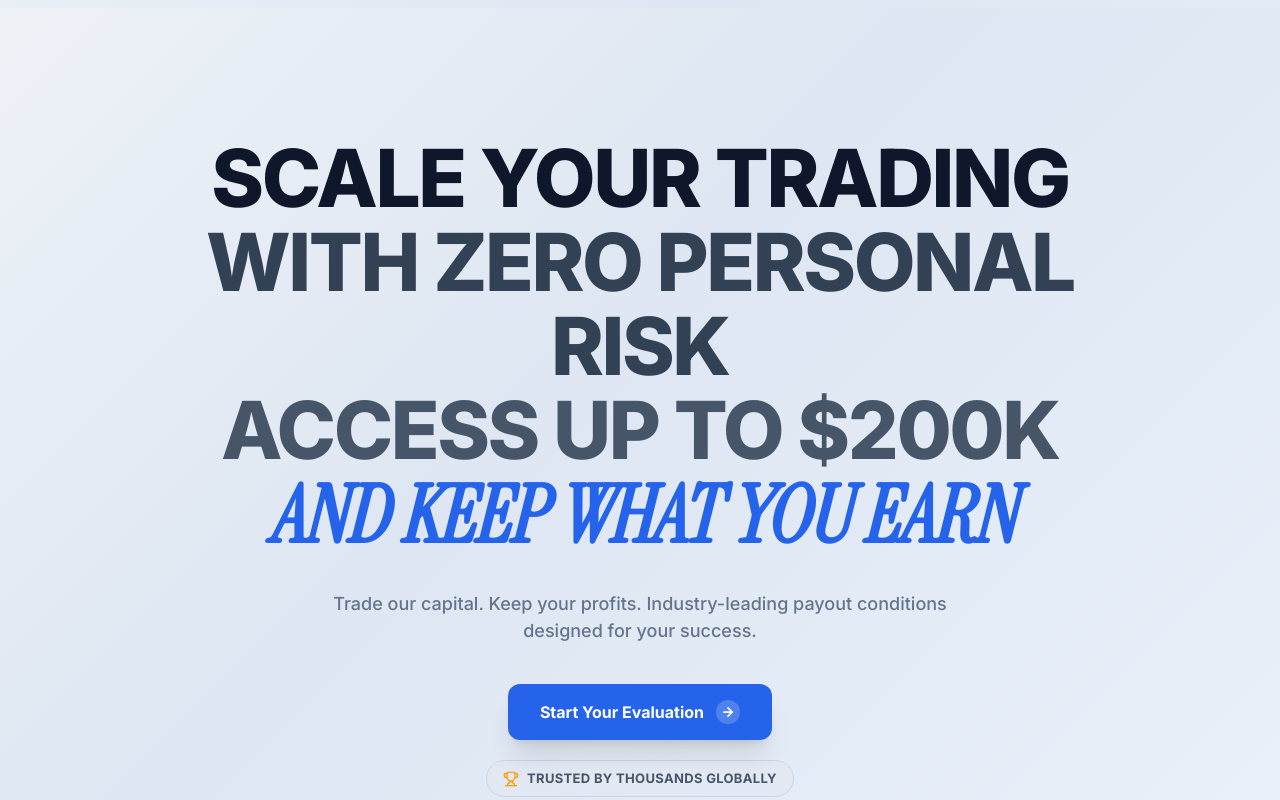
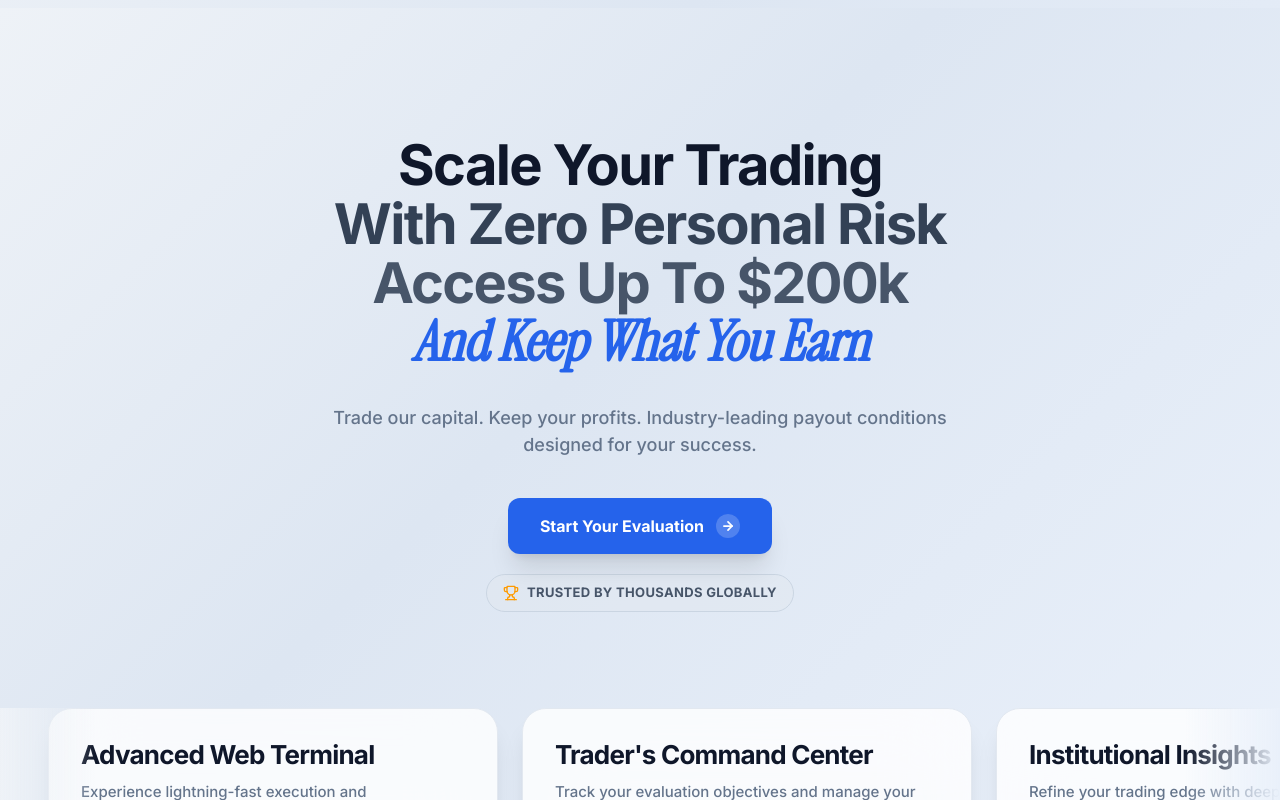
Before and after one commit to jatinkatariaaaa/thepeoplepropwebsite, a Next.js app: page / in a window 1280 px wide. Shown: the part 2640-3440 px from the top of the page. Built offline with nearby package versions, Linux system fonts and the light colour scheme.

Commit message:
Reduce heading size in CardStackSection to match standard site typography

```diff
--- a/src/components/landing/CardStackSection.tsx
+++ b/src/components/landing/CardStackSection.tsx
@@ -56,7 +56,7 @@ export function CardStackSection() {
 
         {/* Huge Header Section */}
         <AnimatedSection className="px-5 md:px-8 text-center flex flex-col items-center">
-          <h2 className="text-[36px] sm:text-[56px] md:text-[72px] lg:text-[80px] font-black leading-[0.95] text-[var(--ink-950)] uppercase tracking-tight max-w-5xl mx-auto">
+          <h2 className="text-[40px] md:text-[48px] lg:text-[56px] font-bold leading-[1.05] tracking-tight text-[var(--ink-950)] max-w-4xl mx-auto">
             Scale Your Trading<br />
             <span className="text-[var(--ink-700)]">With Zero Personal Risk</span><br />
             <span className="text-[var(--ink-600)]">Access Up To $200k</span><br />
```
